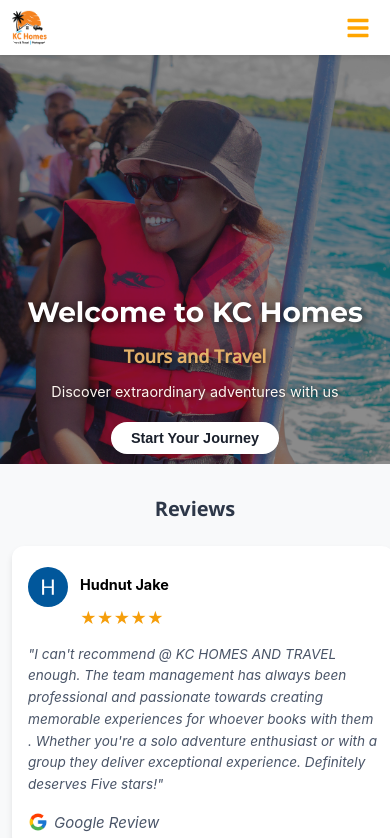
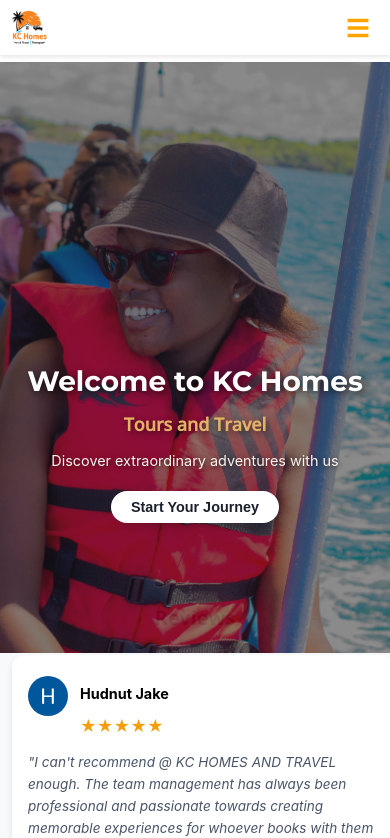
Before and after one commit to jill-7/kc-homes, a React (Create React App) app: page / in a window 390 px wide. Shown: the top 838 px of the page. Built offline with nearby package versions, Linux system fonts and the light colour scheme.

Commit message:
homepage text

```diff
--- a/src/Home.css
+++ b/src/Home.css
@@ -319,6 +319,7 @@
     max-width: 90%;
     padding-left: 1rem;
     padding-right: 1rem;
+    margin-bottom: 65px;
   }
 
   .main-heading {
@@ -410,13 +411,20 @@
 /* Small Mobile (up to 480px) */
 @media (max-width: 480px) {
   .slideshow-container {
-    height: 50vh;
-    margin-top: 60px;
+    height: 70vh;
+    margin-top: 80px;
+  }
+  .slideshow-image {
+    height: 100%;
+    width: 100%;
+    object-fit: cover;
+    object-position: center;
   }
 
   .content-container {
-    margin-top: -200px;
+    margin-top: -320px;
     padding-top: 0.75rem;
+    margin-bottom: 40px;
   }
 
   .main-heading {
```
